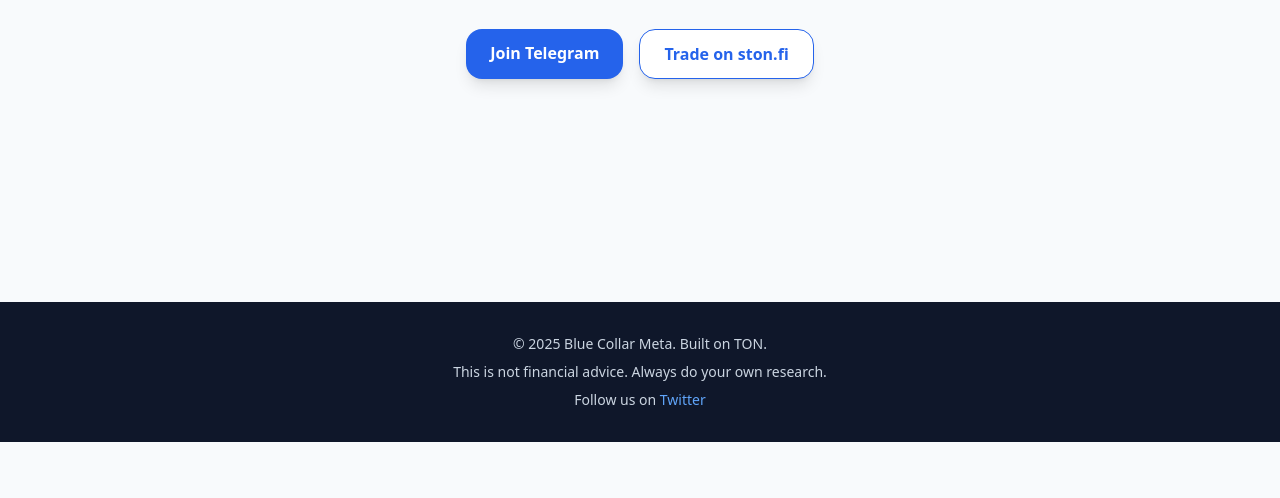
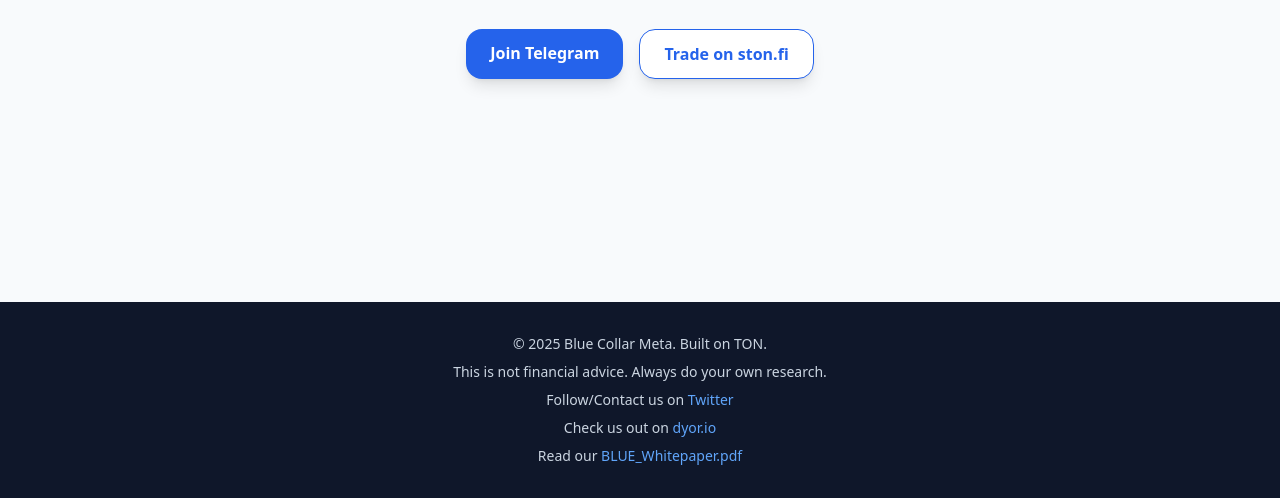
Before and after one commit to builders-toronto/blue, a plain HTML site: page index.html in a window 1280 px wide. Shown: the part 498-996 px from the top of the page. Before the commit the page ends 940 px from the top, so only its background shows below. Drawn offline with nearby package versions, Linux system fonts and the light colour scheme.

Commit message:
feat: publish WHITEPAPER v1 + verified-assets refresh
• Added docs/BLUE_Whitepaper.pdf — first complete whitepaper (v1.0, July 2025)
• Updated index.html hero CTA → STON.fi pool URL
• Added assets/blue_verified_meta.png for social “Verified Jetton” card
• Revised BLUE.yaml token-assets file (links, logo, social)
• Tweaked README tokenomics to 25 % burn / 50 % liquidity / 25 % treasury

```diff
--- a/index.html
+++ b/index.html
@@ -35,7 +35,9 @@
   <footer class="bg-slate-900 text-slate-300 py-8 text-center text-sm">
     <p>&copy; 2025 Blue Collar Meta. Built on TON.</p>
     <p class="mt-2">This is not financial advice. Always do your own research.</p>
-    <p class="mt-2">Follow us on <a href="https://twitter.com/bluecollarmeta" target="_blank" class="text-blue-400 hover:underline">Twitter</a></p>
+    <p class="mt-2">Follow/Contact us on <a href="https://twitter.com/bluecollarmeta" target="_blank" class="text-blue-400 hover:underline">Twitter</a></p>
+    <p class="mt-2">Check us out on <a href="https://dyor.io/token/EQAEWN2gcdaR7Wil9JcELF2VyBuRLVKIMJ99jTxv9Jw8LGjX" target="_blank" class="text-blue-400 hover:underline">dyor.io</a></p>
+    <p class="mt-2">Read our <a href="https://github.com/builders-toronto/blue/tree/main/docs" target="_blank" class="text-blue-400 hover:underline">BLUE_Whitepaper.pdf</a></p>
   </footer>
 </body>
 </html>
```
Also changed, not shown: 4 other files.
